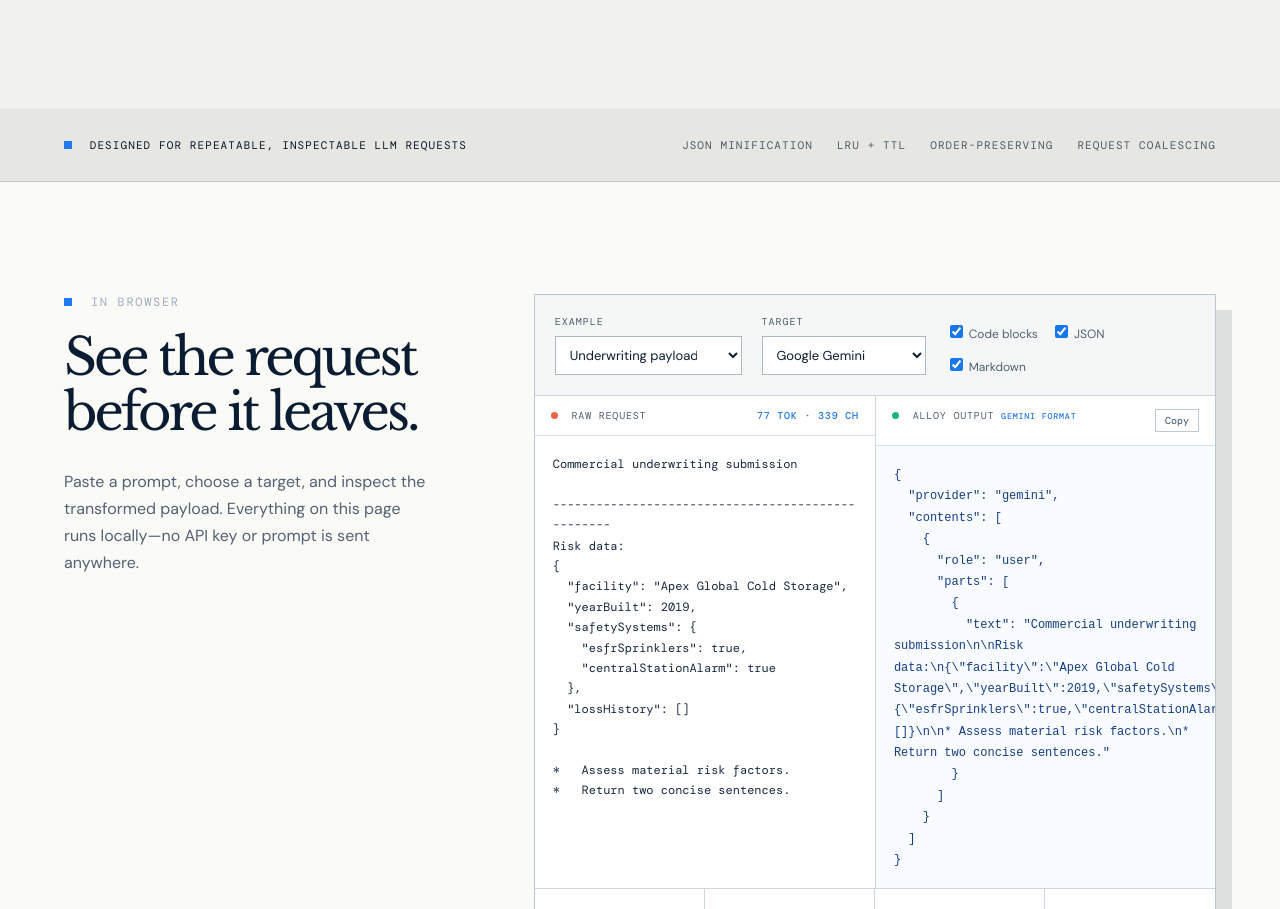
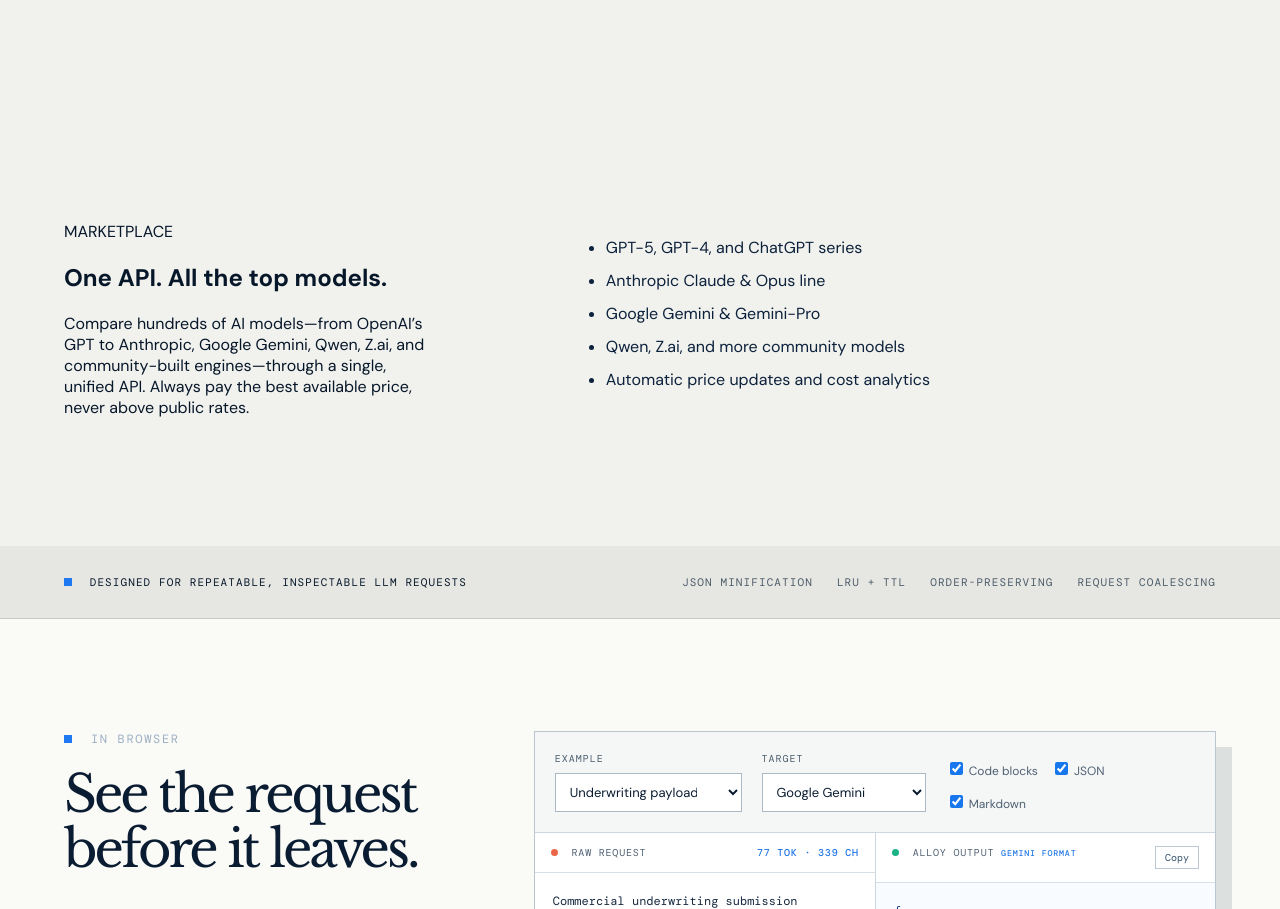
Before and after one commit to Saminu/alloysdk, a website with bundled scripts: page docs/index.html in a window 1280 px wide. Shown: the part 1931-2840 px from the top of the page. Built offline with nearby package versions, Linux system fonts and the light colour scheme.

Commit message:
docs: add Marketplace section highlighting model coverage and pricing

```diff
--- a/docs/index.html
+++ b/docs/index.html
@@ -62,6 +62,25 @@
         </div>
       </div>
     </section>
+    <!-- Marketplace Section -->
+    <section class="section marketplace" id="marketplace">
+      <div class="section-header">
+        <span class="section-eyebrow">MARKETPLACE</span>
+        <h2 class="section-title">One API. All the top models.</h2>
+        <p class="section-description">
+          Compare hundreds of AI models—from OpenAI’s GPT to Anthropic, Google Gemini, Qwen, Z.ai, and community-built engines—through a single, unified API. Always pay the best available price, never above public rates.
+        </p>
+      </div>
+      <div class="marketplace-list">
+        <ul>
+          <li>GPT-5, GPT-4, and ChatGPT series</li>
+          <li>Anthropic Claude & Opus line</li>
+          <li>Google Gemini & Gemini-Pro</li>
+          <li>Qwen, Z.ai, and more community models</li>
+          <li>Automatic price updates and cost analytics</li>
+        </ul>
+      </div>
+    </section>
     <section class="proof-strip" aria-label="alloySDK properties"><p><i></i> DESIGNED FOR REPEATABLE, INSPECTABLE LLM REQUESTS</p><div><span>JSON MINIFICATION</span><span>LRU + TTL</span><span>ORDER-PRESERVING</span><span>REQUEST COALESCING</span></div></section>
     <section class="section playground" id="playground">
       <div class="section-intro"><p class="eyebrow"><i></i> IN BROWSER</p><h2>See the request<br>before it leaves.</h2><p>Paste a prompt, choose a target, and inspect the transformed payload. Everything on this page runs locally—no API key or prompt is sent anywhere.</p></div>
--- a/docs/style.css
+++ b/docs/style.css
@@ -23,6 +23,16 @@
   color: var(--muted);
   line-height: 1.5;
 }
+/* Marketplace section */
+.marketplace-list ul {
+  list-style: disc;
+  margin: 1rem 0 0 2rem;
+  color: var(--ink-2);
+}
+.marketplace-list li {
+  margin-bottom: 0.75rem;
+  font-size: 1rem;
+}
 :root { --ink:#07172a; --ink-2:#0c213b; --paper:#f1f1ed; --white:#fafaf7; --line:#28415c; --muted:#a9b7c9; --blue:#1f7af2; --green:#18b780; --orange:#ed6845; --mono:'DM Mono', monospace; --sans:'DM Sans', sans-serif; --serif:'Libre Baskerville', serif; }
 * { box-sizing:border-box; } html { scroll-behavior:smooth; } body { margin:0; background:var(--paper); color:var(--ink); font-family:var(--sans); } a { color:inherit; } .notice-bar { height:36px; display:flex; justify-content:center; align-items:center; gap:14px; background:#284762; color:#d7e1ec; font:12px/1 var(--mono); letter-spacing:.12em; } .notice-bar span { color:#fff; }
 .site-header { height:76px; padding:0 clamp(22px,5vw,76px); display:flex; align-items:center; gap:34px; background:#07172a; color:#e8edf4; border-bottom:1px solid #29445e; } .brand { display:inline-flex; align-items:center; gap:10px; text-decoration:none; font:700 25px/1 var(--sans); letter-spacing:-.06em; white-space:nowrap; } .brand > span > span { color:#5fa2ff; } .brand-mark { width:29px; height:29px; fill:none; stroke:currentColor; stroke-width:2.4; stroke-linecap:round; stroke-linejoin:round; } .nav { display:flex; gap:30px; margin-left:28px; } .nav a { text-decoration:none; color:#bdc9d6; font:12px var(--mono); letter-spacing:.12em; text-transform:uppercase; } .nav a:hover { color:#fff; } .nav-cta { margin-left:auto; padding:13px 17px; background:#edf0ef; color:#102039; text-decoration:none; font:12px var(--mono); letter-spacing:.08em; text-transform:uppercase; } .nav-cta span { margin-left:8px; color:#176ee1; }
```
